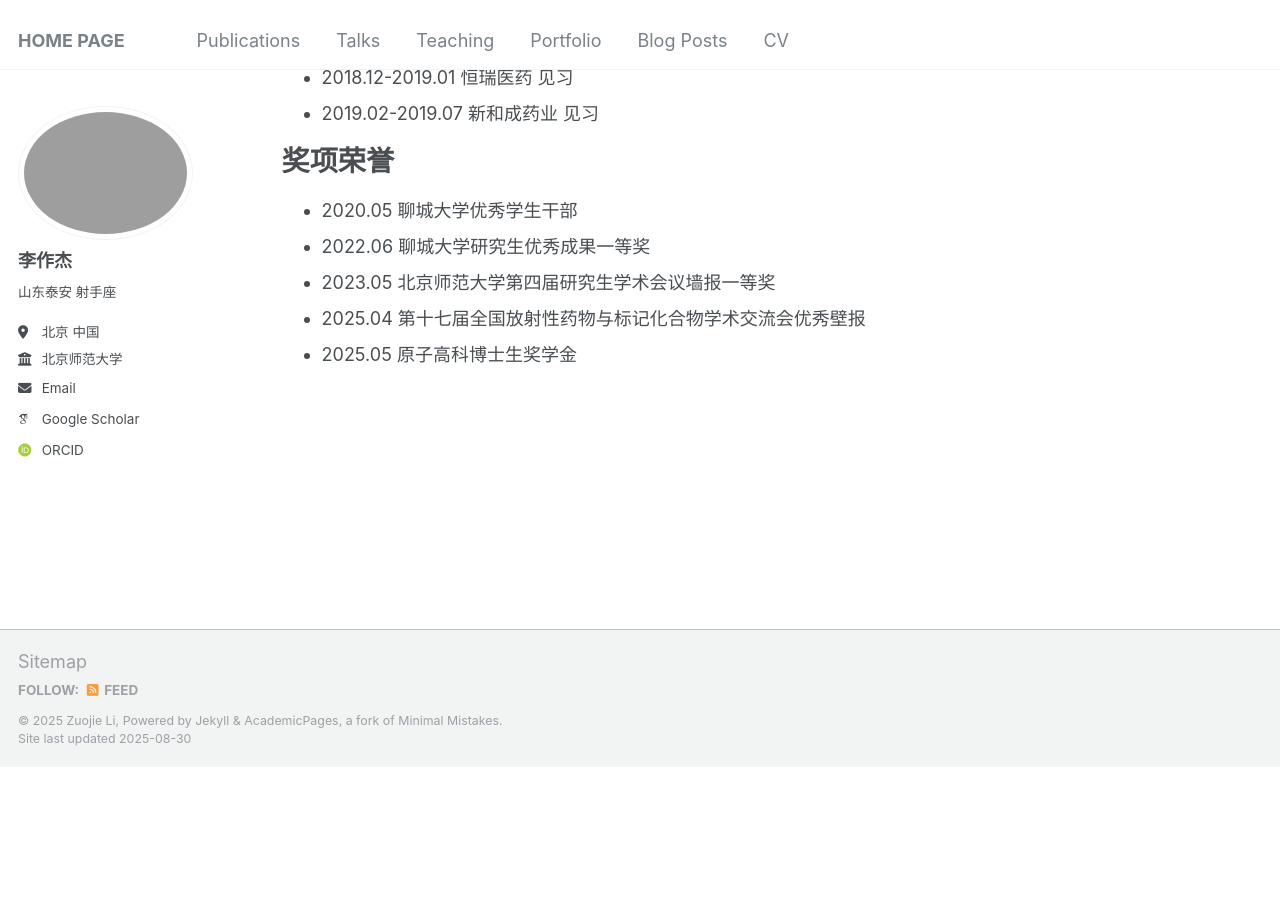
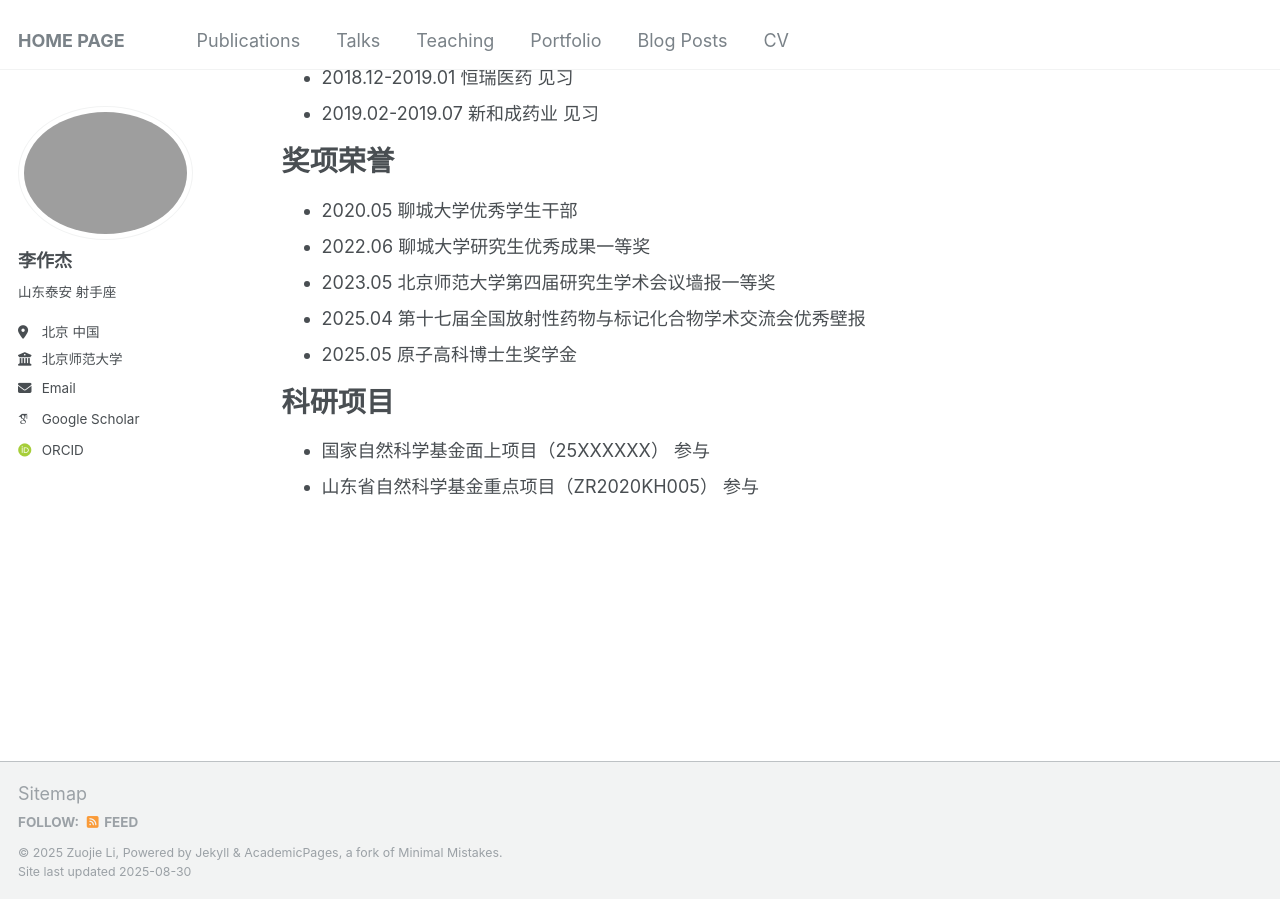
Before and after one commit to Infinity-LZJ/Zuojie_Li.github, a Jekyll site: the page built from _pages/about.md, in a window 1280 px wide and 900 px high, scrolled down 677 px. Built offline with Jekyll 4.4.1, drawn with Linux system fonts in a browser that asks for light colours; some web fonts are replaced; before the commit the page ends 1444 px from its top, so only the background shows below that.

Commit message:
Update about.md
Signed-off-by: Zuojie_Li <zuojieli@yeah.net>

```diff
--- a/_pages/about.md
+++ b/_pages/about.md
@@ -37,3 +37,8 @@ redirect_from:
 * 2023.05 北京师范大学第四届研究生学术会议墙报一等奖
 * 2025.04 第十七届全国放射性药物与标记化合物学术交流会优秀壁报
 * 2025.05 原子高科博士生奖学金
+
+科研项目
+======
+* 国家自然科学基金面上项目（25XXXXXX）      参与
+* 山东省自然科学基金重点项目（ZR2020KH005） 参与
```
